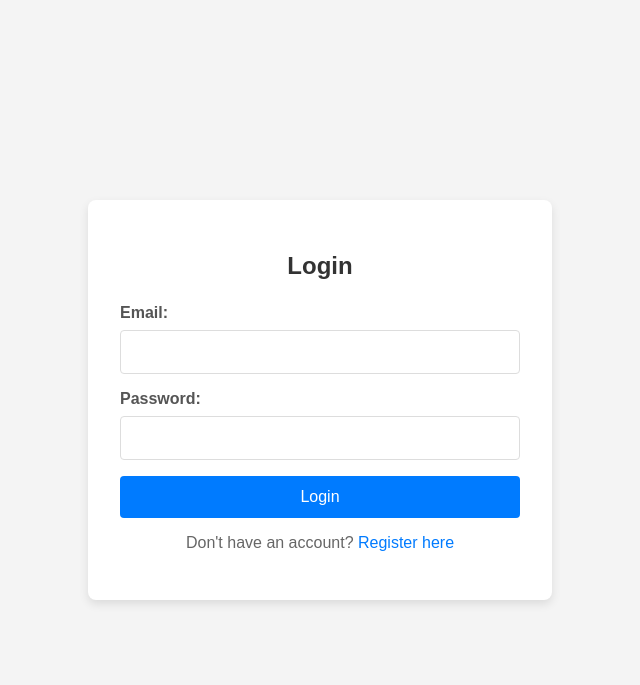
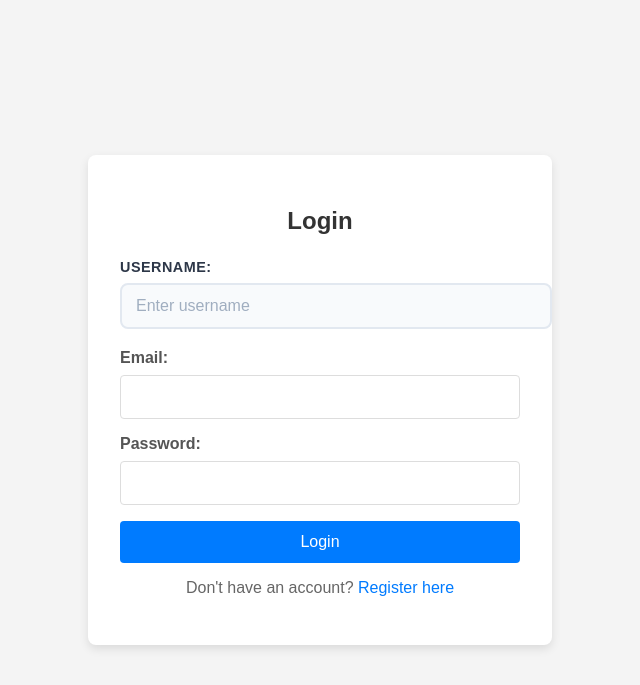
Before and after one commit to Rashiidi/phpblog, a PHP site: page /login.php in a window 1280 px wide. Shown: the top 685 px of the page, without its empty margins (320-960 px from the left). Run offline with PHP 8.4, Linux system fonts and the light colour scheme.

Commit message:
finished almost

```diff
--- a/login.php
+++ b/login.php
@@ -114,6 +114,39 @@ if ($_SERVER['REQUEST_METHOD'] == 'POST') {
             text-align: center;
             margin-bottom: 1rem;
         }
+        /* Username-specific styles */
+label:first-of-type {
+    display: block;
+    margin-bottom: 8px;
+    color: #2d3748;
+    font-weight: 600;
+    font-size: 0.9rem;
+    text-transform: uppercase;
+    letter-spacing: 0.5px;
+}
+
+input[name="username"] {
+    width: 100%;
+    padding: 12px 14px;
+    border: 2px solid #e2e8f0;
+    border-radius: 8px;
+    background: #f8fafc;
+    font-size: 1rem;
+    transition: all 0.3s ease;
+    margin-bottom: 1.2rem;
+}
+
+input[name="username"]:focus {
+    border-color: #667eea;
+    background: white;
+    box-shadow: 0 0 0 3px rgba(102, 126, 234, 0.1);
+    outline: none;
+}
+
+input[name="username"]::placeholder {
+    color: #a0aec0;
+    font-weight: 400;
+}
     </style>
 </head>
 <body>
@@ -123,6 +156,10 @@ if ($_SERVER['REQUEST_METHOD'] == 'POST') {
             <p class="error"><?php echo $error; ?></p>
         <?php endif; ?>
         <form action="login.php" method="post">
+
+             <label>Username:</label>
+            <input type="text" name="username" placeholder="Enter username" required>
+
             <label for="email">Email:</label>
             <input type="email" id="email" name="email" required>
 
```
